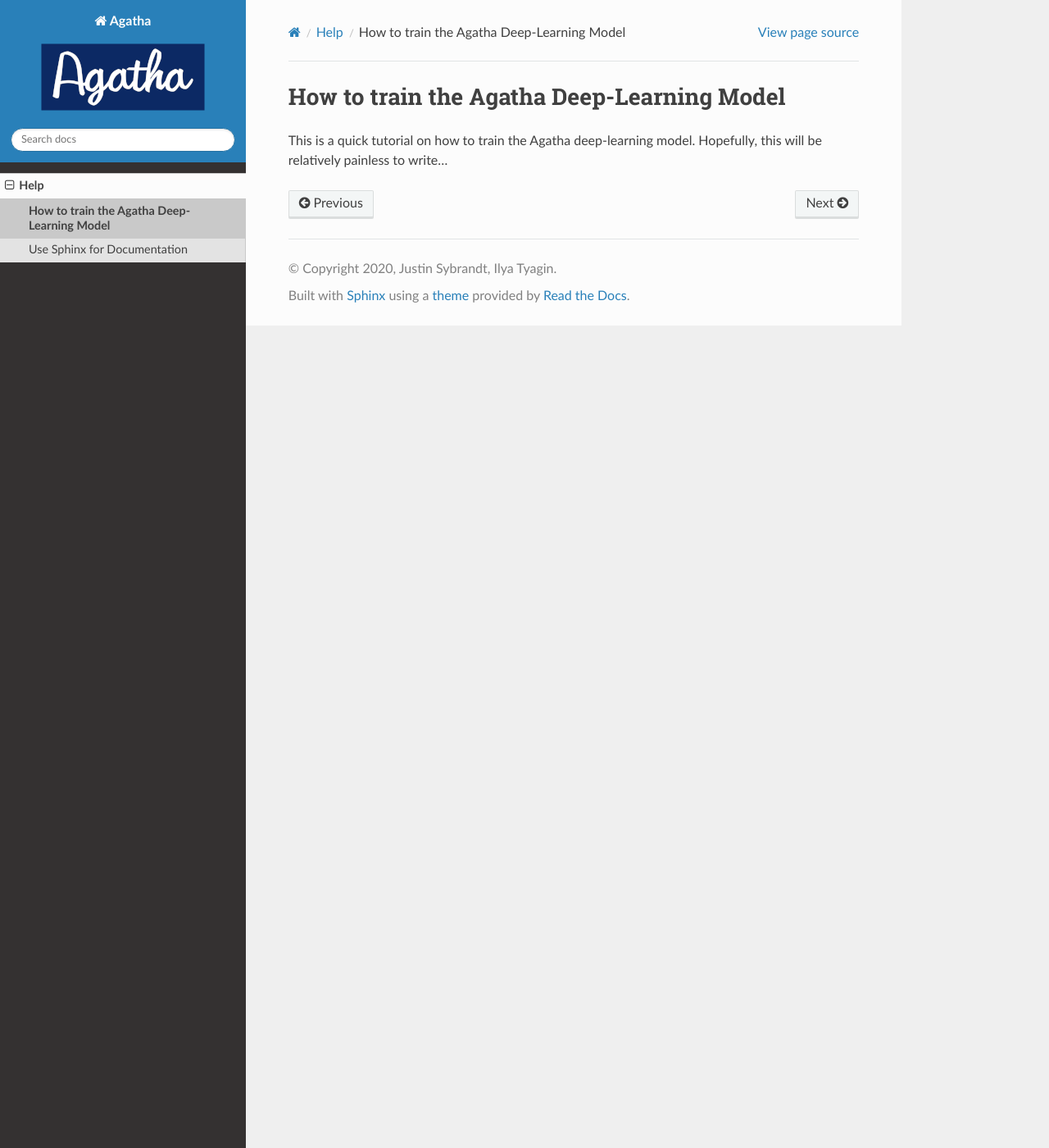
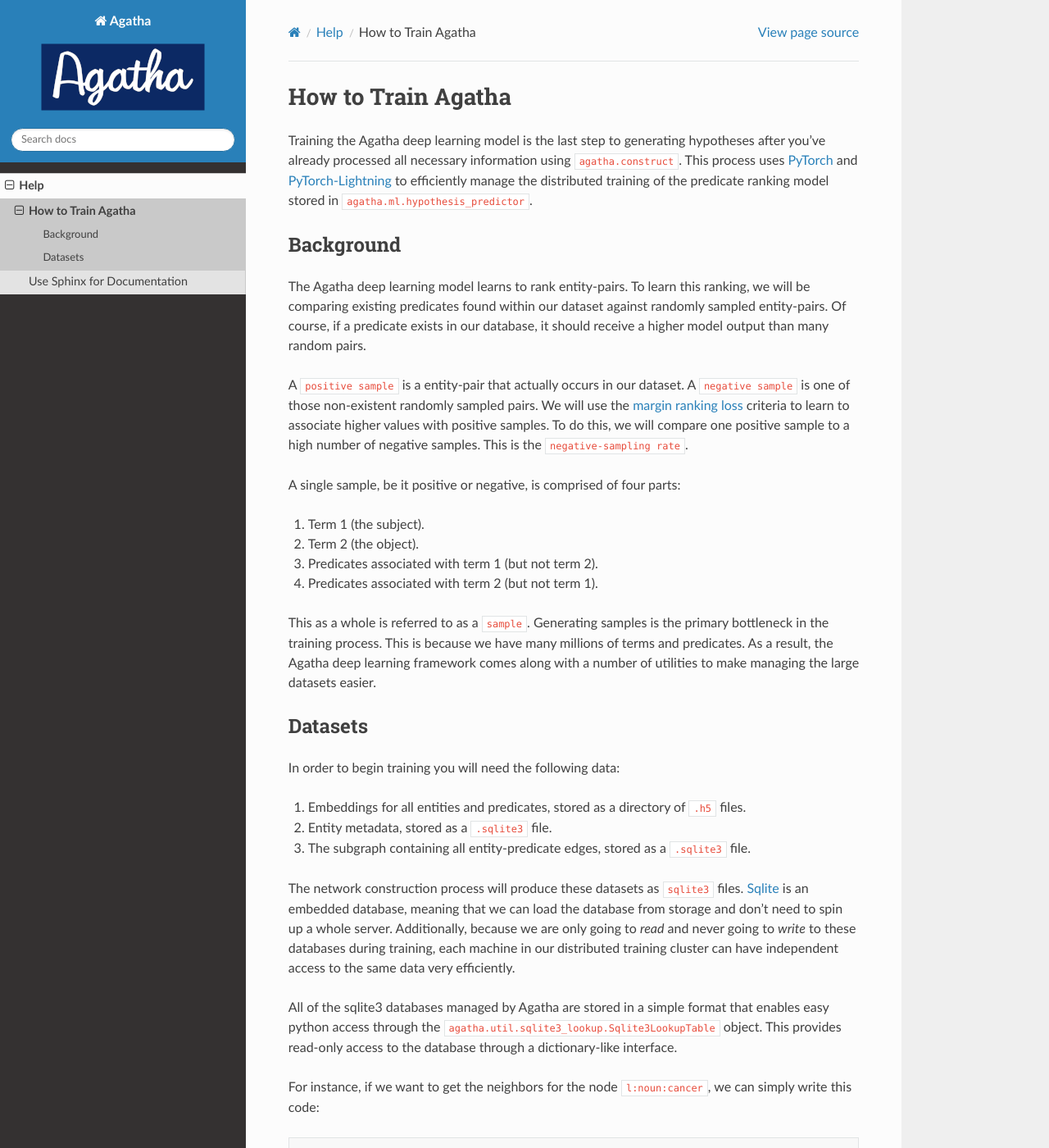
Before and after one commit to JSybrandt/agatha, a Sphinx documentation site: the page built from docs/help/train_agatha.md, in a window 1280 px wide and 1400 px high. Shown: the whole window at 82% size. Built offline with Sphinx 7.4.7 and the Read the Docs theme 2.0.0, drawn with Linux system fonts in a browser that asks for light colours; pages that are not in the unit, such as notebooks, are missing from menus; some of the changed text lies outside the part shown.

````diff
--- a/agatha/__init__.py
+++ b/agatha/__init__.py
@@ -1,3 +1 @@
-__VERSION__ = '20.04.27'
-
-from . import ml
+__VERSION__ = "2020.04.29"
--- a/docs/help/train_agatha.md
+++ b/docs/help/train_agatha.md
@@ -1,6 +1,87 @@
-How to train the Agatha Deep-Learning Model
--------------------------------------------
+How to Train Agatha
+===================
+
+Training the Agatha deep learning model is the last step to generating
+hypotheses after you've already processed all necessary information using
+`agatha.construct`. This process uses [PyTorch][1] and [PyTorch-Lightning][2] to
+efficiently manage the distributed training of the predicate ranking model
+stored in `agatha.ml.hypothesis_predictor`.
+
+## Background
+
+The Agatha deep learning model learns to rank entity-pairs. To learn this
+ranking, we will be comparing existing predicates found within our dataset
+against randomly sampled entity-pairs. Of course, if a predicate exists in our
+database, it should receive a higher model output than many random pairs.
+
+A `positive sample` is a entity-pair that actually occurs in our dataset. A
+`negative sample` is one of those non-existent randomly sampled pairs. We will
+use the [margin ranking loss][3] criteria to learn to associate higher values
+with positive samples. To do this, we will compare one positive sample to a high
+number of negative samples. This is the `negative-sampling rate`.
+
+A single sample, be it positive or negative, is comprised of four parts:
+
+ 1. Term 1 (the subject).
+ 2. Term 2 (the object).
+ 3. Predicates associated with term 1 (but not term 2).
+ 4. Predicates associated with term 2 (but not term 1).
+
+This as a whole is referred to as a `sample`. Generating samples is the primary
+bottleneck in the training process. This is because we have many millions of
+terms and predicates. As a result, the Agatha deep learning framework comes
+along with a number of utilities to make managing the large datasets easier.
+
+## Datasets
+
+In order to begin training you will need the following data:
+
+ 1. Embeddings for all entities and predicates, stored as a directory of `.h5`
+    files.
+ 2. Entity metadata, stored as a `.sqlite3` file.
+ 2. The subgraph containing all entity-predicate edges, stored as a `.sqlite3`
+    file.
+
+The network construction process will produce these datasets as `sqlite3` files.
+[Sqlite][4] is an embedded database, meaning that we can load the database from
+storage and don't need to spin up a whole server. Additionally, because we are
+only going to _read_ and never going to _write_ to these databases during
+training, each machine in our distributed training cluster can have independent
+access to the same data very efficiently.
+
+All of the sqlite3 databases managed by Agatha are stored in a simple format
+that enables easy python access through the
+`agatha.util.sqlite3_lookup.Sqlite3LookupTable` object. This provides read-only
+access to the database through a dictionary-like interface.
+
+For instance, if we want to get the neighbors for the node `l:noun:cancer`, we
+can simply write this code:
+
+```python3
+from agatha.util.sqlite3_lookup import Sqlite3LookupTable
+graph = Sqlite3LookupTable("./data./releases/2020/graph.sqlite3")
+graph["l:noun:cancer"]
+# Returns:
+# ... [
+# ...   < List of all neighbors >
+# ... ]
+```
+
+This process works by first making an sqlite3 connection to the graph database
+file. By default, we assume that this database contains a table called
+`lookup_table` that has the schema: `(key:str, value:str)`. Values in this
+database are all json-encoded. This means that calling `graph[foo]`  looks up
+the value associated with "foo" in the database, and parses whatever it find
+through `json.loads(...)`.
+
+This process is slow compared to most other operations in the training pipeline.
+Each query has to check against the sqlite `key` index, which is stored on disk,
+load the `value`, also stored on disk, and then parse the string. There are two
+optimizations that make this faster: preloading and caching. Look into the API
+documentation for more detail
 
 
-This is a quick tutorial on how to train the Agatha deep-learning model.
-Hopefully, this will be relatively painless to write...
+[1]:https://pytorch.org/
+[2]:https://github.com/PytorchLightning/pytorch-lightning
+[3]:https://pytorch.org/docs/stable/nn.html#torch.nn.MarginRankingLoss
+[4]:https://www.sqlite.org/index.html
--- a/setup.py
+++ b/setup.py
@@ -1,12 +1,12 @@
 from distutils.command.build_py import build_py as _build_py
 from distutils.command.clean import clean as _clean
 from distutils.spawn import find_executable
-from agatha import __VERSION__
 from setuptools import setup, Extension, find_packages
 from setuptools.command.install import install as _install
 import os
 import subprocess
 import sys
+import agatha
 
 
 proto_src_files = [
@@ -84,7 +84,7 @@
 
 setup(
     name='Agatha',
-    version=__VERSION__,
+    version=agatha.__VERSION__,
     author="Justin Sybrandt",
     author_email="jsybran@clemson.edu",
     description=("Automatic Graph-mining And Transformer based "
````
Also changed, not shown: docs/requirements.txt (deleted, +0 -16 lines), .readthedocs.yaml, 7 other files.
